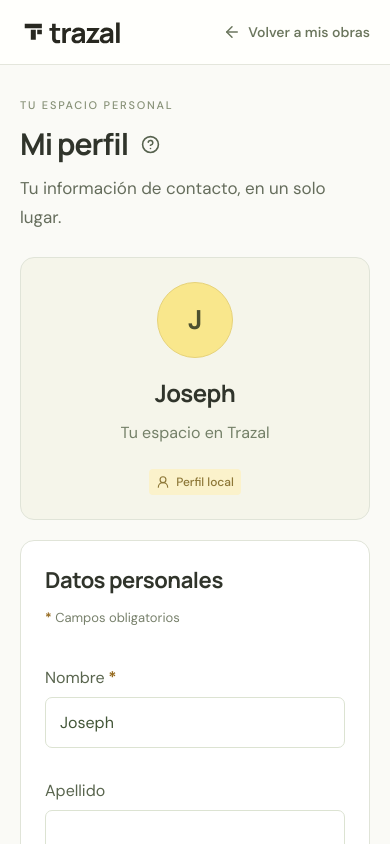
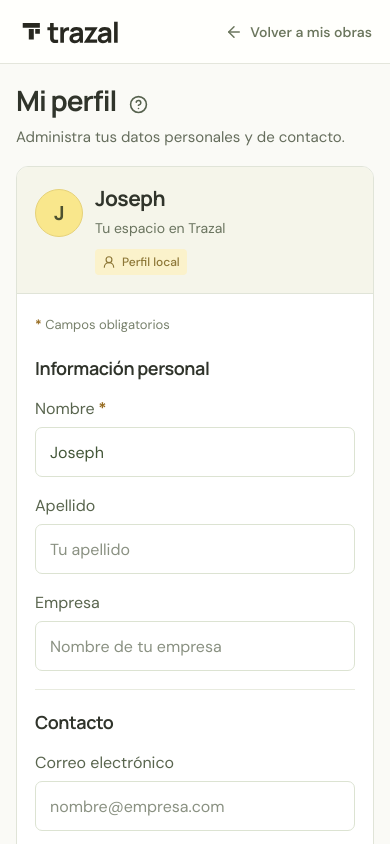
Before and after one commit to JosephAntonyDev/Trazal-mockup, a React (Vite) app: page / in a window 390 px wide. Both pictures are taken after a click on the button "Abrir mi perfil". Shown: the top 844 px of the page. Built offline with nearby package versions, Linux system fonts and the light colour scheme.

Commit message:
Amplía y reorganiza el perfil para escritorio y móvil

```diff
--- a/src/ProfileView.tsx
+++ b/src/ProfileView.tsx
@@ -21,20 +21,27 @@ export function ProfileView({profile,onSave,onBack,backLabel}:{profile:Profile;o
   return <div className="works-app profile-page">
     <header className="works-topbar"><img src="/brand/horizontal-mono.svg" alt="Trazal"/><button className="text-button" onClick={onBack}><ArrowLeft size={18}/>{backLabel}</button></header>
     <main className="profile-main">
-      <div className="works-heading"><div><span className="eyebrow">TU ESPACIO PERSONAL</span><div className="title-with-help"><h1>Mi perfil</h1><Help title="Mi perfil">Estos datos se guardan solo en este navegador. El acceso con una cuenta se integrará en la aplicación de escritorio. El perfil no se incluye en los respaldos de obras.</Help></div><p>Tu información de contacto, en un solo lugar.</p></div></div>
-      <div className="profile-layout">
-        <aside className="profile-card"><span className="works-avatar">{(profile.firstName[0]+(profile.lastName[0]||'')).toLocaleUpperCase()}</span><h2>{profile.firstName} {profile.lastName}</h2><p>{profile.company||'Tu espacio en Trazal'}</p><span className="pill yellow"><UserRound size={14}/> Perfil local</span></aside>
-        <section className="profile-details" aria-label="Datos personales">
-          <h2>Datos personales</h2><p className="form-required-note"><Required/> Campos obligatorios</p>
-          <ReadyForm key={JSON.stringify(profile)} editing onSubmit={save} onCancel={onBack}>
-            <div className="form-grid"><label><span className="field-label">Nombre<Required/></span><input name="firstName" required maxLength={80} defaultValue={profile.firstName} autoComplete="given-name"/></label><label>Apellido<input name="lastName" maxLength={100} defaultValue={profile.lastName} autoComplete="family-name"/></label></div>
-            <label>Correo electrónico<input name="email" type="email" maxLength={180} defaultValue={profile.email} autoComplete="email" placeholder="nombre@empresa.com"/></label>
-            <div className="form-grid"><label>Teléfono<input name="phone" type="tel" maxLength={30} defaultValue={profile.phone} autoComplete="tel"/></label><label>Empresa<input name="company" maxLength={140} defaultValue={profile.company} autoComplete="organization"/></label></div>
+      <div className="works-heading"><div><div className="title-with-help"><h1>Mi perfil</h1><Help title="Mi perfil">Estos datos se guardan solo en este navegador. El acceso con una cuenta se integrará en la aplicación de escritorio. El perfil no se incluye en los respaldos de obras.</Help></div><p>Administra tus datos personales y de contacto.</p></div></div>
+      <section className="profile-panel" aria-label="Editar mi perfil">
+        <header className="profile-identity-bar"><span className="works-avatar">{(profile.firstName[0]+(profile.lastName[0]||'')).toLocaleUpperCase()}</span><div><h2>{profile.firstName} {profile.lastName}</h2><p>{profile.company||'Tu espacio en Trazal'}</p></div><span className="pill yellow"><UserRound size={14}/> Perfil local</span></header>
+        <div className="profile-details">
+          <ReadyForm key={JSON.stringify(profile)} editing onSubmit={save} onCancel={onBack} saveLabel="Guardar cambios">
+            <p className="form-required-note"><Required/> Campos obligatorios</p>
+            <div className="profile-field-groups">
+              <section aria-labelledby="personal-title"><h2 id="personal-title">Información personal</h2>
+                <div className="form-grid"><label><span className="field-label">Nombre<Required/></span><input name="firstName" required maxLength={80} defaultValue={profile.firstName} autoComplete="given-name"/></label><label>Apellido<input name="lastName" maxLength={100} defaultValue={profile.lastName} autoComplete="family-name" placeholder="Tu apellido"/></label></div>
+                <label>Empresa<input name="company" maxLength={140} defaultValue={profile.company} autoComplete="organization" placeholder="Nombre de tu empresa"/></label>
+              </section>
+              <section aria-labelledby="contact-title"><h2 id="contact-title">Contacto</h2>
+                <label>Correo electrónico<input name="email" type="email" maxLength={180} defaultValue={profile.email} autoComplete="email" placeholder="nombre@empresa.com"/></label>
+                <label>Teléfono<input name="phone" type="tel" maxLength={30} defaultValue={profile.phone} autoComplete="tel" placeholder="Tu número de contacto"/></label>
+              </section>
+            </div>
             {error&&<p className="form-error" role="alert">{error}</p>}
+            {saved&&<p className="profile-saved" role="status"><Check size={17}/> Perfil guardado.</p>}
           </ReadyForm>
-          {saved&&<p className="profile-saved" role="status"><Check size={17}/> Perfil guardado.</p>}
-        </section>
-      </div>
+        </div>
+      </section>
     </main>
   </div>;
 }
--- a/src/works.css
+++ b/src/works.css
@@ -171,32 +171,65 @@
 /* Native dialogs stay in the top layer while only their content can scroll. */
 .modal { position:fixed; inset:0; margin:auto; max-height:calc(100dvh - 32px); overscroll-behavior:contain; }
 .modal::backdrop { position:fixed; inset:0; background:rgba(37,49,27,.44); }
-.profile-main { max-width:1120px; padding:48px 36px 70px; margin:auto; }
-.profile-layout { display:grid; grid-template-columns:280px minmax(0,1fr); gap:28px; align-items:start; }
-.profile-card,.profile-details { background:white; border:1px solid #e0e4d8; border-radius:14px; padding:32px; }
-.profile-card { text-align:center; background:#f5f5ea; }
-.profile-card .works-avatar { width:76px; height:76px; font-size:27px; margin-bottom:18px; }
-.profile-card h2 { font-size:24px; line-height:1.4; overflow-wrap:anywhere; }
-.profile-card p { font-size:16px; color:#748068; margin:10px 0 22px; overflow-wrap:anywhere; }
-.profile-details h2 { font-size:22px; margin-bottom:12px; }
+/* Profile uses the available workspace rather than a narrow centered form. */
+.profile-page .works-topbar { height:72px; padding-inline:clamp(20px,3vw,48px); }
+.profile-main { width:100%; max-width:none; padding:24px clamp(20px,3vw,48px) 32px; margin:0; }
+.profile-main .works-heading { margin-bottom:22px; }
+.profile-main .works-heading h1 { margin:0 0 8px; font-size:32px; }
+.profile-main .works-heading p { font-size:16px; }
+.profile-panel { background:white; border:1px solid #e0e4d8; border-radius:12px; overflow:hidden; }
+.profile-identity-bar { display:flex; align-items:center; gap:18px; padding:22px 28px; background:#f5f5ea; border-bottom:1px solid #e0e4d8; }
+.profile-identity-bar .works-avatar { width:60px; height:60px; font-size:23px; }
+.profile-identity-bar>div { min-width:0; flex:1; }
+.profile-identity-bar h2 { font-size:23px; line-height:1.3; overflow-wrap:anywhere; }
+.profile-identity-bar p { font-size:15px; color:#6a745f; margin:5px 0 0; overflow-wrap:anywhere; }
+.profile-identity-bar .pill { flex-shrink:0; }
+.profile-details { padding:24px 28px 0; }
+.profile-details .form-required-note { margin:0 0 20px; }
 .profile-details .ready-form-fields { border:0; padding:0; margin:0; min-width:0; }
-.profile-details label { display:flex; flex-direction:column; gap:9px; margin:20px 0; font-size:16px; color:#59654e; }
-.profile-details .form-grid { display:grid; grid-template-columns:1fr 1fr; gap:20px; }
-.profile-details input { width:100%; min-width:0; font-size:16px; padding:14px; color:#435638; background:white; border:1px solid #dce3d2; border-radius:7px; }
-.profile-details .modal-actions { border-top:1px solid #e8ebdf; padding-top:24px; margin-top:16px; }
-.profile-saved { display:flex; align-items:center; gap:8px; color:#5b7147; font-size:15px; margin-top:18px; }
+.profile-field-groups { display:grid; grid-template-columns:minmax(0,1fr) minmax(0,1fr); gap:32px; }
+.profile-field-groups>section { min-width:0; }
+.profile-field-groups>section+section { padding-left:32px; border-left:1px solid #e8ebdf; }
+.profile-field-groups h2 { font-size:19px; margin:0 0 20px; font-weight:650; }
+.profile-details label { display:flex; flex-direction:column; gap:8px; margin:0 0 20px; font-size:16px; color:#59654e; }
+.profile-details .form-grid { display:grid; grid-template-columns:minmax(0,1fr) minmax(0,1fr); gap:20px; }
+.profile-details input { width:100%; min-width:0; height:50px; font-size:16px; padding:12px 14px; color:#435638; background:white; border:1px solid #dce3d2; border-radius:7px; }
+.profile-details input:focus-visible { outline:2px solid #b89c38; outline-offset:2px; border-color:#ad922e; }
+.profile-details input::placeholder { color:#8a9182; }
+.profile-details .modal-actions { border-top:1px solid #e8ebdf; padding:20px 0; margin-top:4px; gap:12px; }
+.profile-details .modal-actions .button { min-height:46px; padding-inline:24px; font-size:15px; flex:none; }
+.profile-saved { display:flex; align-items:center; gap:8px; color:#5b7147; font-size:15px; margin:0 0 16px; }
+@media(max-width:1000px) {
+  .profile-field-groups { gap:24px; }
+  .profile-field-groups>section+section { padding-left:24px; }
+  .profile-field-groups .form-grid { grid-template-columns:1fr; gap:0; }
+}
 @media(max-width:760px) {
   .modal { width:calc(100% - 24px); max-height:calc(100dvh - 24px); padding:20px; }
   .modal.wide { width:calc(100% - 24px); }
   .modal input,.modal select,.modal textarea { font-size:16px; }
   .modal .icon-button { min-width:40px; min-height:40px; }
-  .profile-main { padding:28px 20px 40px; }
-  .profile-page .works-topbar { gap:16px; }
+  .profile-page .works-topbar { height:64px; padding-inline:18px; gap:12px; }
   .profile-page .works-topbar>img { width:105px; }
   .profile-page .works-topbar .text-button { font-size:14px; }
-  .profile-layout { grid-template-columns:1fr; gap:20px; }
-  .profile-card,.profile-details { padding:24px; }
-  .profile-details .form-grid { grid-template-columns:1fr; gap:0; }
-  .profile-details label { margin:16px 0; }
-  .profile-details .modal-actions .button { min-height:44px; font-size:15px; }
+  .profile-main { padding:20px 16px 24px; }
+  .profile-main .works-heading { margin-bottom:18px; }
+  .profile-main .works-heading h1 { font-size:28px; }
+  .profile-main .works-heading p { font-size:15px; line-height:1.5; }
+  .profile-identity-bar { display:grid; grid-template-columns:48px minmax(0,1fr); padding:18px; gap:8px 12px; }
+  .profile-identity-bar .works-avatar { width:48px; height:48px; font-size:20px; }
+  .profile-identity-bar h2 { font-size:21px; }
+  .profile-identity-bar p { font-size:14px; }
+  .profile-identity-bar .pill { grid-column:2; justify-self:start; margin:0; }
+  .profile-details { padding:20px 18px 0; }
+  .profile-field-groups { grid-template-columns:1fr; gap:0; }
+  .profile-field-groups>section+section { padding:20px 0 0; margin-top:0; border-left:0; border-top:1px solid #e8ebdf; }
+  .profile-field-groups h2 { font-size:18px; margin-bottom:18px; }
+  .profile-details label { margin-bottom:18px; }
+  .profile-details .modal-actions { flex-wrap:nowrap; padding:18px 0; }
+  .profile-details .modal-actions .button { flex:1; padding-inline:12px; }
 }
+@media(max-width:380px) {
+  .profile-details .modal-actions { flex-direction:column-reverse; align-items:stretch; }
+  .profile-details .modal-actions .button { width:100%; flex:auto; }
+}
```
